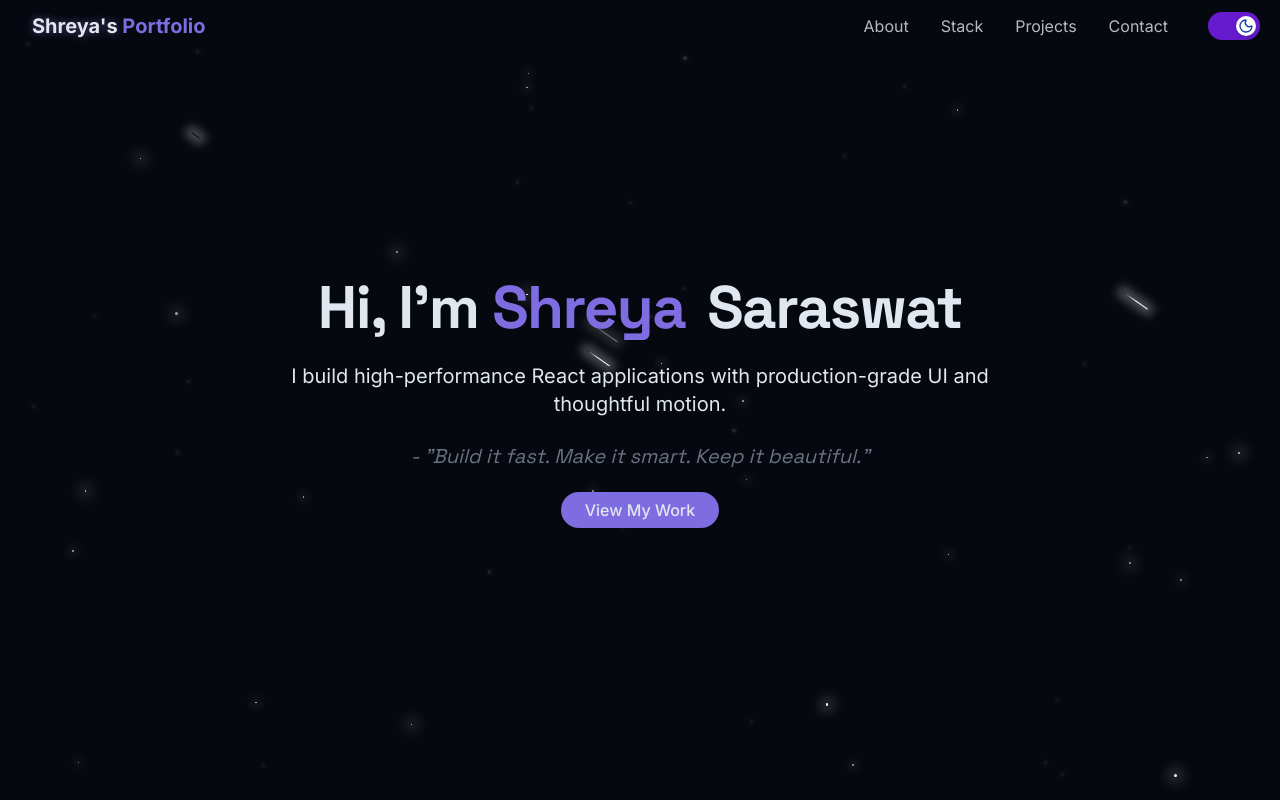
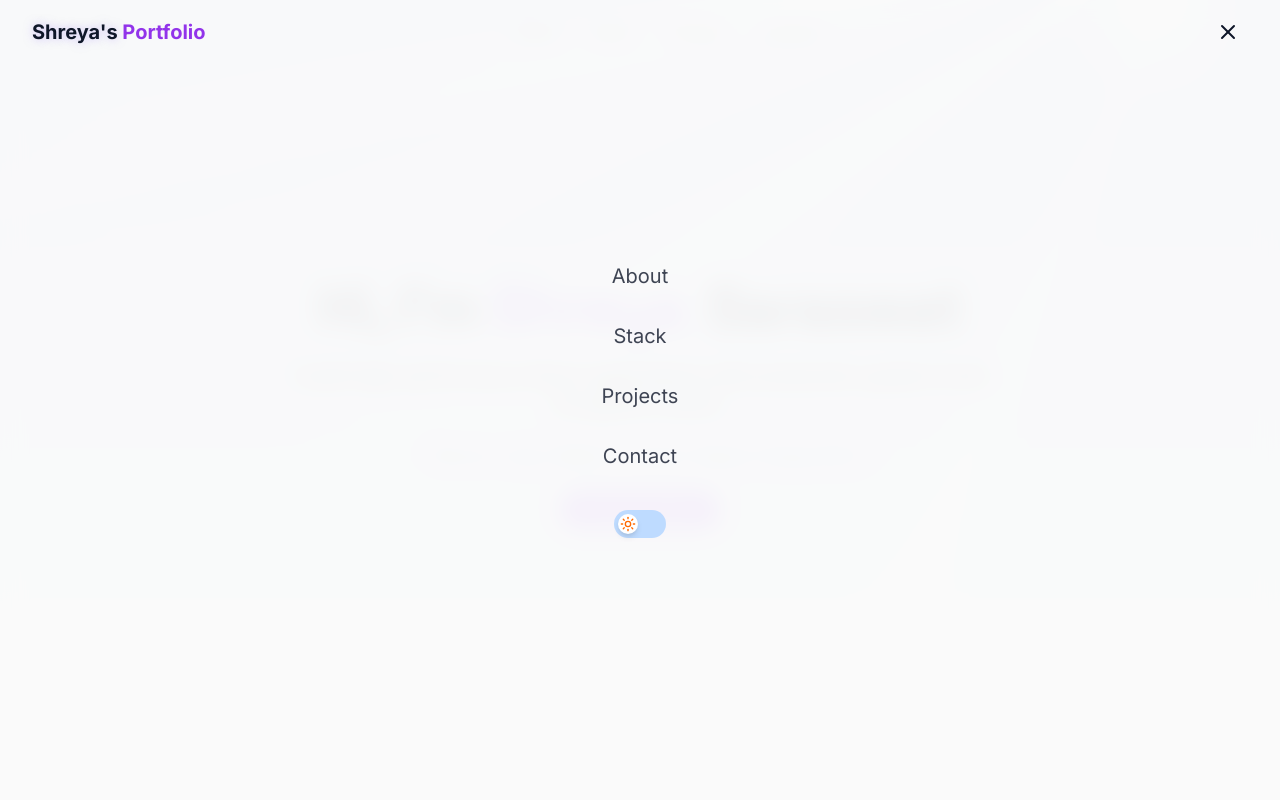
Before and after one commit to Shreya-ec/portfolio, a React (Vite) app: page / in a window 1280 px wide. Both pictures are taken after a click on the button "Open Menu". Shown: the top 800 px of the page. Built offline with nearby package versions, Linux system fonts and the light colour scheme.

Commit message:
fixed the nav on mobiles

```diff
--- a/src/component/Navbar.jsx
+++ b/src/component/Navbar.jsx
@@ -2,6 +2,7 @@ import { cn } from "@/lib/utils";
 import { Menu, X } from "lucide-react";
 import { useEffect, useState, useRef } from "react";
 import gsap from "gsap";
+import { ThemeToggle } from "./ThemeToggle";
 
 const navItems = [
   { name: "About", href: "#about" },
@@ -70,12 +71,13 @@ export const Navbar = () => {
         isScrolled ? "bg-background/50 backdrop-blur-md shadow-xs" : ""
       )}
     >
+
       <div className="container flex items-center justify-between">
         <a
           className="text-xl font-bold text-primary flex items-center"
           href="#hero"
         >
-          <span className="relative z-10">
+          <span className="relative z-60">
             <span className="text-glow text-foreground"> Shreya's </span>{" "}
             Portfolio
           </span>
@@ -95,22 +97,21 @@ export const Navbar = () => {
         </div>
 
         {/* mobile nav */}
-
         <button
           onClick={() => setIsMenuOpen((prev) => !prev)}
-          className="md:hidden p-2 text-foreground z-50"
+          className="p-2 text-foreground z-60"
           aria-label={isMenuOpen ? "Close Menu" : "Open Menu"}
+          aria-expanded={isMenuOpen}
         >
           {isMenuOpen ? <X size={24} /> : <Menu size={24} />}{" "}
         </button>
 
         <div
           className={cn(
-            "fixed inset-0 bg-background/95 backdrop-blur-md z-40 flex flex-col items-center justify-center",
-            "transition-all duration-300 md:hidden",
+            "fixed top-0 left-0 w-full h-screen bg-background/95 backdrop-blur-md z-50 flex flex-col items-center justify-center",
+            "transition-all duration-300 transform",
             isMenuOpen
-              ? "opacity-100 pointer-events-auto"
-              : "opacity-0 pointer-events-none"
+              ? "opacity-100 translate-y-0 pointer-events-auto" : "opacity-0 -translate-y-4 pointer-events-none"
           )}
         >
           <div className="flex flex-col space-y-8 text-xl">
@@ -125,7 +126,10 @@ export const Navbar = () => {
               </a>
             ))}
           </div>
+          {/* Theme Toggle */}
+          <ThemeToggle isNavbar={isMenuOpen} />
         </div>
+
       </div>
     </nav>
   );
--- a/src/component/ThemeToggle.jsx
+++ b/src/component/ThemeToggle.jsx
@@ -3,7 +3,7 @@ import React, { useEffect, useState, useRef } from 'react';
 import { cn } from '@/lib/utils';
 import { gsap } from 'gsap';
 
-export const ThemeToggle = () => {
+export const ThemeToggle = ({ isNavbar }) => {
     const [isDarkMode, setIsDarkMode] = useState(false);
     const [isAnimating, setIsAnimating] = useState(false);
     const [displayIcon, setDisplayIcon] = useState('sun'); // Track displayed icon
@@ -77,7 +77,7 @@ export const ThemeToggle = () => {
     };
 
     return (
-        <button onClick={toggleTheme} className={cn(`max-md:hidden w-13 h-7 flex items-center ${isDarkMode ? 'outline-white-900 bg-violet-600/80' : 'outline-blue-500 bg-blue-200'} fixed max-sm:hidden top-3 right-5 z-50 p-1 rounded-full transition-colors duration-300`
+        <button onClick={toggleTheme} className={cn(`${isNavbar ? 'mt-10 z-60' : 'max-md:hidden fixed top-3 right-5 z-50'} w-13 h-7 flex items-center ${isDarkMode ? 'outline-white-900 bg-violet-600/80' : 'outline-blue-500 bg-blue-200'} p-1 rounded-full transition-colors duration-300`
         )}>
             <div
                 ref={toggleRef}
--- a/src/pages/Home.jsx
+++ b/src/pages/Home.jsx
@@ -2,7 +2,6 @@ import { useState, useEffect } from "react";
 import { Navbar } from "../component/Navbar";
 import { StarBackground } from "../component/StarBackground";
 import { DayBackground } from "../component/DayBackground";
-import { ThemeToggle } from "../component/ThemeToggle";
 import { HeroSection } from "../component/HeroSection";
 import { AboutSection } from "../component/AboutSection";
 import { SkillsSection } from "../component/SkillsSection";
@@ -28,8 +27,6 @@ export const Home = () => {
 
     return (
         <div className={`min-h-screen text-foreground overflow-x-hidden ${isDarkMode ? 'bg-background' : ''}`}>
-            {/* Theme Toggle */}
-            <ThemeToggle />
             {/* Background Effect */}
            {isDarkMode ? <StarBackground /> : <DayBackground />}
             {/* Navbar */}
```
